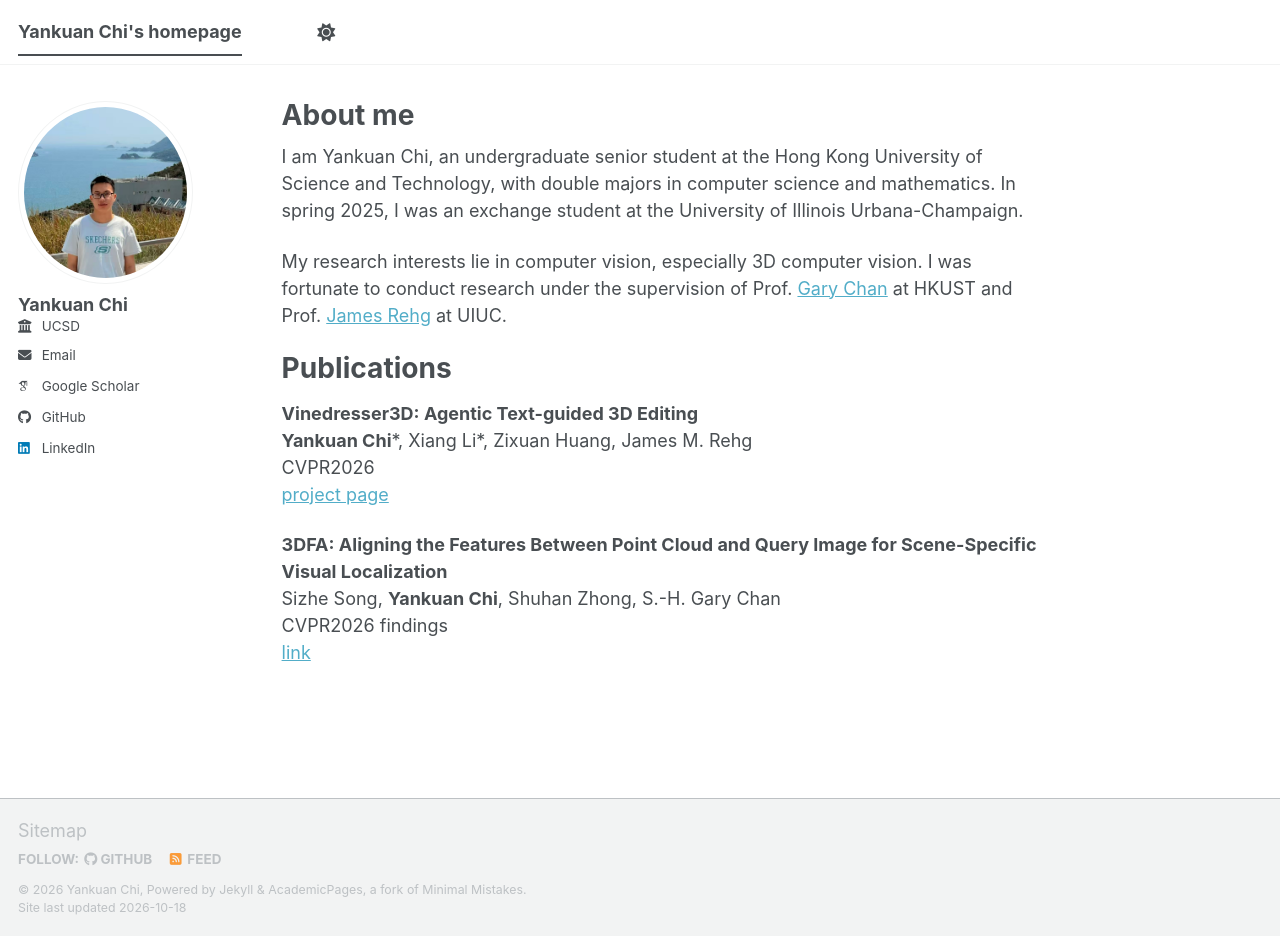
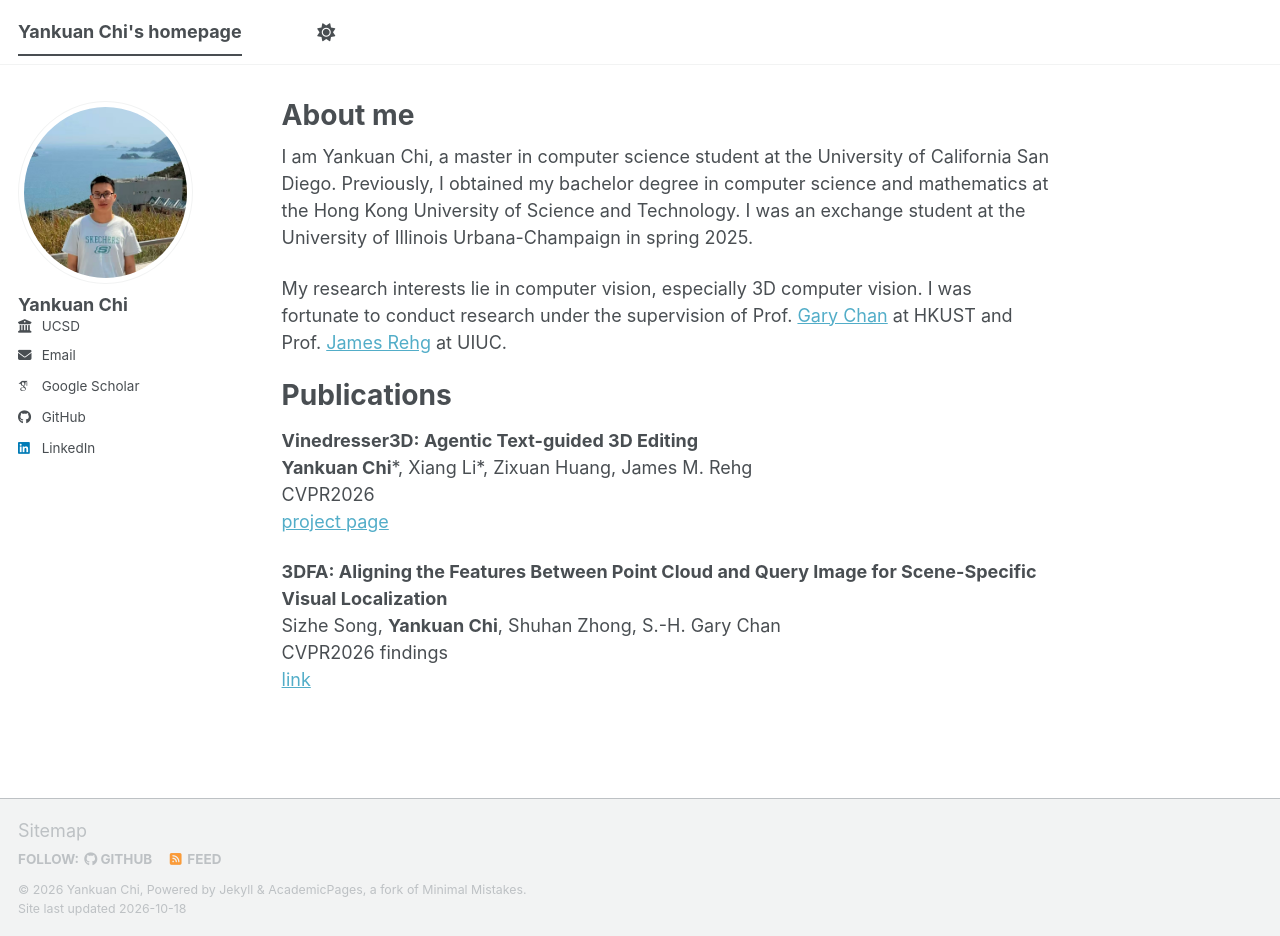
Before and after one commit to ykchizs/ykchizs.github.io, a Jekyll site: the page built from _pages/about.md, in a window 1280 px wide and 936 px high. Built offline with Jekyll 4.4.1, drawn with Linux system fonts in a browser that asks for light colours; some web fonts are replaced; a script bundle is joined from its source files by our own code; library files that are not in the unit come from our copies.

Commit message:
Update Sep 26th 2
Updated personal information and academic status.

```diff
--- a/_pages/about.md
+++ b/_pages/about.md
@@ -7,7 +7,7 @@ redirect_from:
   - /about.html
 ---
 
-I am Yankuan Chi, an undergraduate senior student at the Hong Kong University of Science and Technology, with double majors in computer science and mathematics. In spring 2025, I was an exchange student at the University of Illinois Urbana-Champaign.
+I am Yankuan Chi, a master in computer science student at the University of California San Diego. Previously, I obtained my bachelor degree in computer science and mathematics at the Hong Kong University of Science and Technology. I was an exchange student at the University of Illinois Urbana-Champaign in spring 2025.
 
 My research interests lie in computer vision, especially 3D computer vision. I was fortunate to conduct research under the supervision of Prof. [Gary Chan](https://www.cse.ust.hk/~gchan/) at HKUST and Prof. [James Rehg](https://rehg.org/) at UIUC.
 
```
